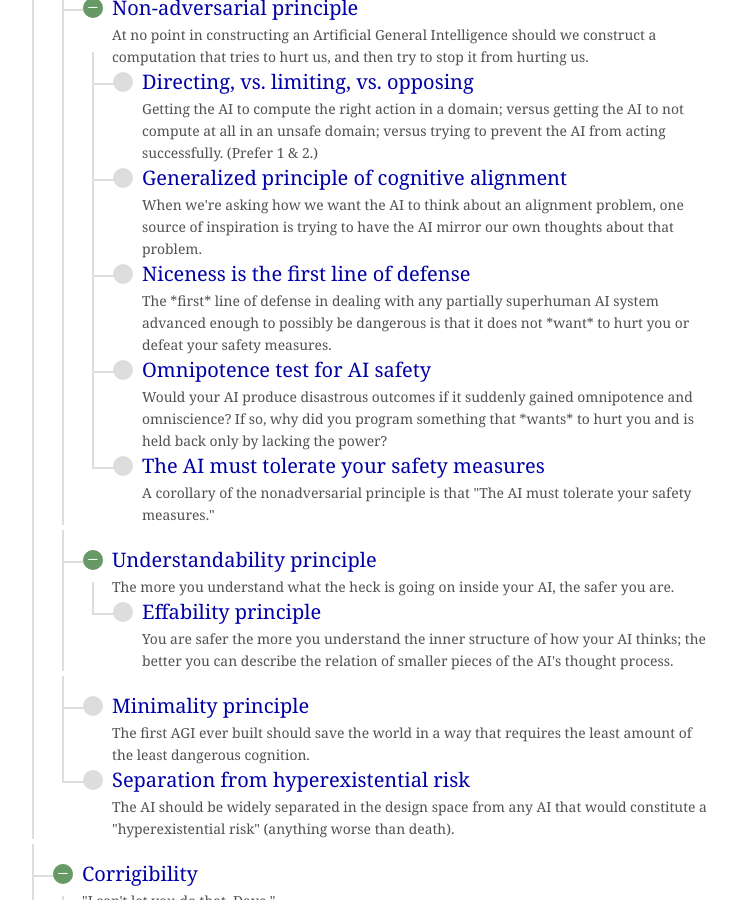
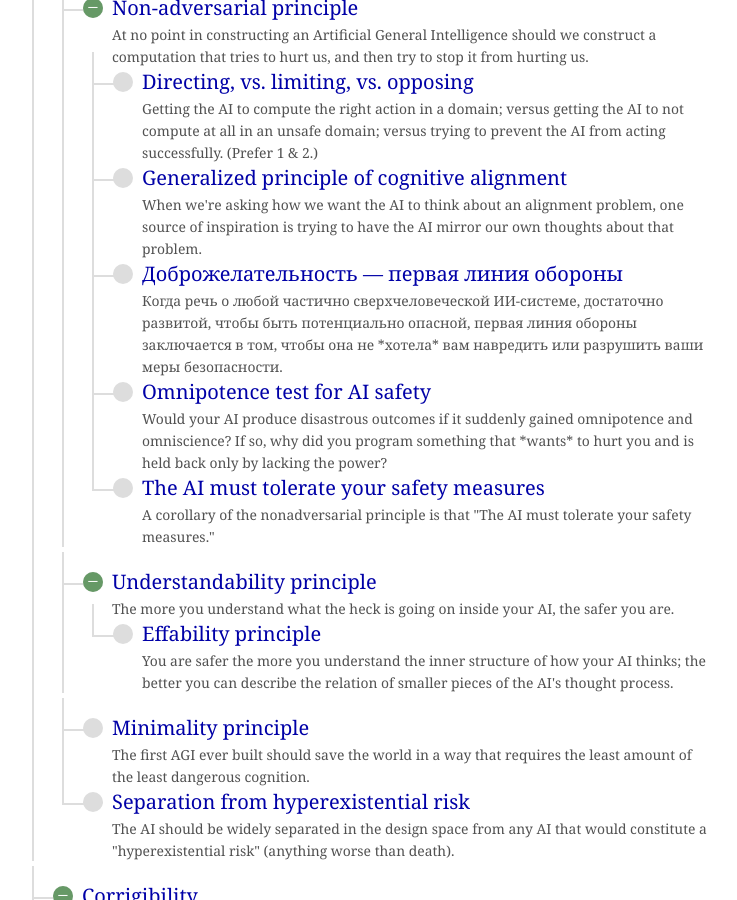
Before and after one commit to Arbital-RU/arbital-ru.github.io, a Jekyll site: the page built from explore/ai_alignment.md, in a window 1280 px wide and 900 px high, scrolled down 9357 px. Shown: the whole window, without its empty margins (286-1023 px from the left). Built offline with Jekyll 4.4.1, drawn with Linux system fonts in a browser that asks for light colours; part of the change alters nothing that is shown; some of the changed text lies outside the part shown.

Commit message:
new post

```diff
--- a/_data/p.yaml
+++ b/_data/p.yaml
@@ -127,7 +127,7 @@
 
 - {id: "cognitive_alignment", title: "Generalized principle of cognitive alignment", description: "When we're asking how we want the AI to think about an alignment problem, one source of inspiration is trying to have the AI mirror our own thoughts about that problem.", domains: ["ai_alignment"]}
 
-- {id: "niceness_defense", title: "Niceness is the first line of defense", description: "The *first* line of defense in dealing with any partially superhuman AI system advanced enough to possibly be dangerous is that it does not *want* to hurt you or defeat your safety measures.", domains: ["ai_alignment"]}
+- {id: "niceness_defense", title: "Niceness is the first line of defense", description: "The *first* line of defense in dealing with any partially superhuman AI system advanced enough to possibly be dangerous is that it does not *want* to hurt you or defeat your safety measures.", ru_description: "Когда речь о любой частично сверхчеловеческой ИИ-системе, достаточно развитой, чтобы быть потенциально опасной, первая линия обороны заключается в том, чтобы она не *хотела* вам навредить или разрушить ваши меры безопасности.", translated: true, domains: ["ai_alignment"]}
 
 - {id: "omni_test", title: "Omnipotence test for AI safety", description: "Would your AI produce disastrous outcomes if it suddenly gained omnipotence and omniscience? If so, why did you program something that *wants* to hurt you and is held back only by lacking the power?", domains: ["ai_alignment"]}
 
--- /dev/null
+++ b/_posts/2025-06-30-niceness_defense.md
@@ -0,0 +1,13 @@
+---
+layout: post
+title: "Доброжелательность — первая линия обороны"
+translated_by: К. Кирдан
+excerpt: "Первая линия обороны при построении любого достаточно продвинутого искусственного общего интеллекта — это сделать ИИ таким, чтобы он не хотел навредить вам. Любые другие меры, такие как запирание ИИ или попытки помешать ИИ получить доступ к Интернету, должны рассматриваться только в качестве запасных — на случай, если эта первая линия обороны не сработает. При разработке ОИИ мы должны в первую очередь мыслить так, как если бы всех этих мер сопротивления не существовало, — чтобы не отвлекаться от попыток обрисовать такой ОИИ, который — независимо от того, сколько у него сил — не захотел бы навредить нам."
+original: https://arbital.com/p/niceness_defense/
+license: https://creativecommons.org/licenses/by/3.0/deed.ru
+---
+Первая линия обороны при построении любого [достаточно продвинутого][advanced_agent] [искусственного общего интеллекта][agi] — это сделать ИИ таким, чтобы он _не хотел_ навредить вам. Любые другие меры, такие как [запирание ИИ][AI_boxing] или попытки помешать ИИ получить доступ к Интернету, должны рассматриваться только в качестве запасных — на случай, если эта первая линия обороны не сработает. При разработке ОИИ мы должны в первую очередь мыслить так, как если бы всех этих [мер сопротивления][direct_limit_oppose] не существовало, — чтобы не отвлекаться от попыток обрисовать такой ОИИ, который — [независимо][omni_test] от того, сколько у него сил — _не захотел_ бы навредить нам.
+
+См. также [принцип невраждебности][nonadversarial] и различия между [направлением, ограничением и противостоянием][direct_limit_oppose].
+
+{% include routes.html %}
```
